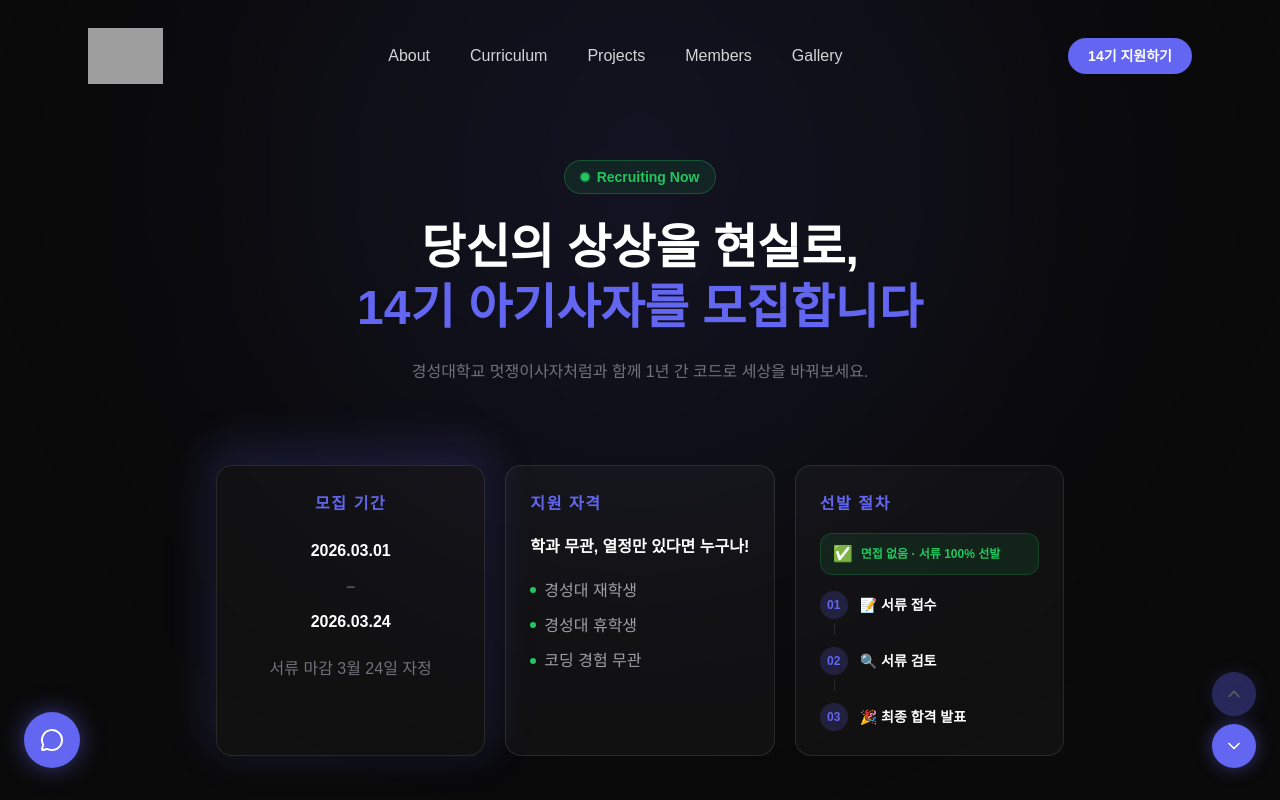
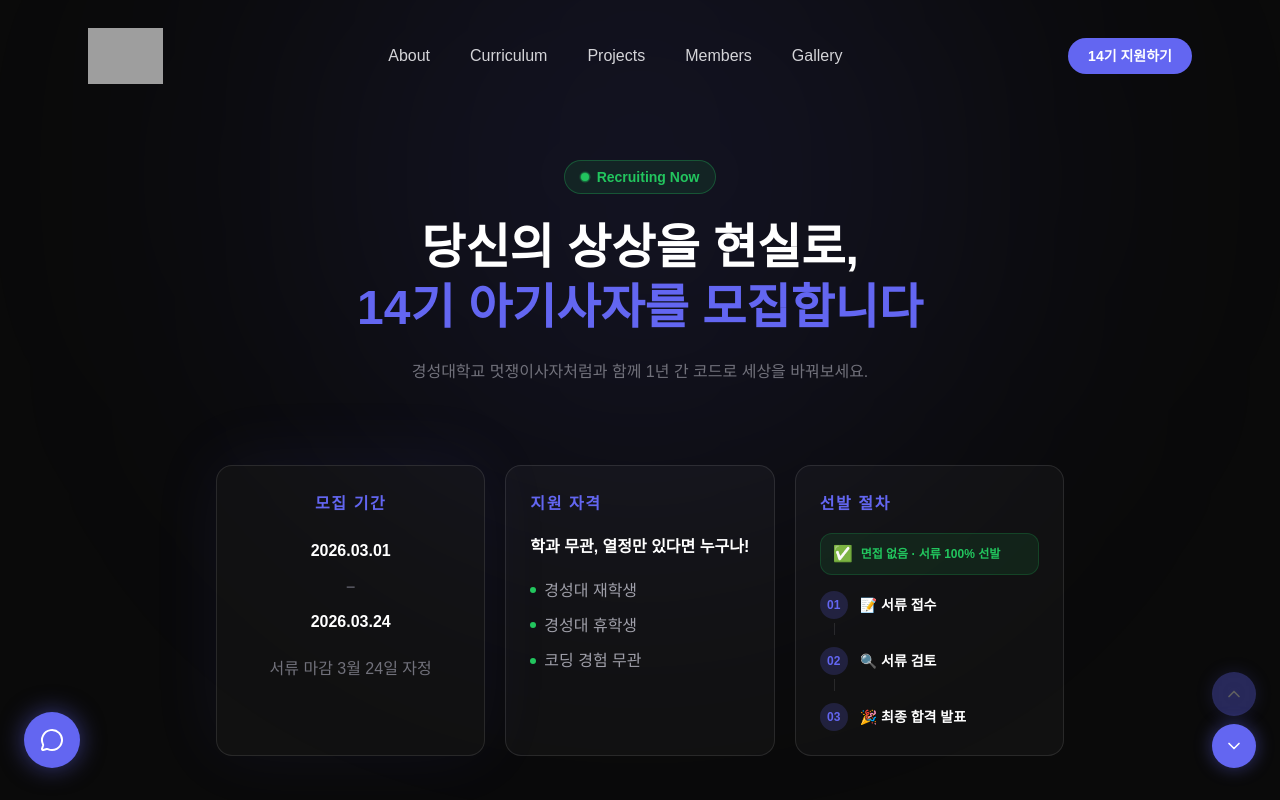
Before and after one commit to likelion-ksu-14th/ksu-likelion-web, a Next.js app: page /apply in a window 1280 px wide. Shown: the top 800 px of the page. Built offline with nearby package versions, Linux system fonts and the light colour scheme; grey boxes are pictures that could not be loaded; a web font is replaced by a local one.

Commit message:
fix: replace harsh top shadow line on 모집 기간 card with soft glow
- spread 12px → 0px (removes shadow clumping/hard line)
- blur 40px → 70px (smooth, fog-like diffusion)
- y-offset -12px → -5px (subtle upward shift)
- opacity 0.15 → 0.08 (aura-like, not visible line)

```diff
--- a/src/app/apply/page.tsx
+++ b/src/app/apply/page.tsx
@@ -217,7 +217,7 @@ export default function ApplyPage() {
           {/* 모집 기간 */}
           <motion.div
             {...fadeUp(0.1)}
-            className="flex flex-col items-center rounded-2xl border border-white/10 bg-white/[0.03] p-6 text-center shadow-[0_-12px_40px_12px_rgba(99,102,241,0.15)]"
+            className="flex flex-col items-center rounded-2xl border border-white/10 bg-white/[0.03] p-6 text-center shadow-[0_-5px_70px_0px_rgba(99,102,241,0.08)]"
           >
             <p className="mb-5 text-xs font-bold uppercase tracking-widest text-[#6366F1]">
               모집 기간
```
